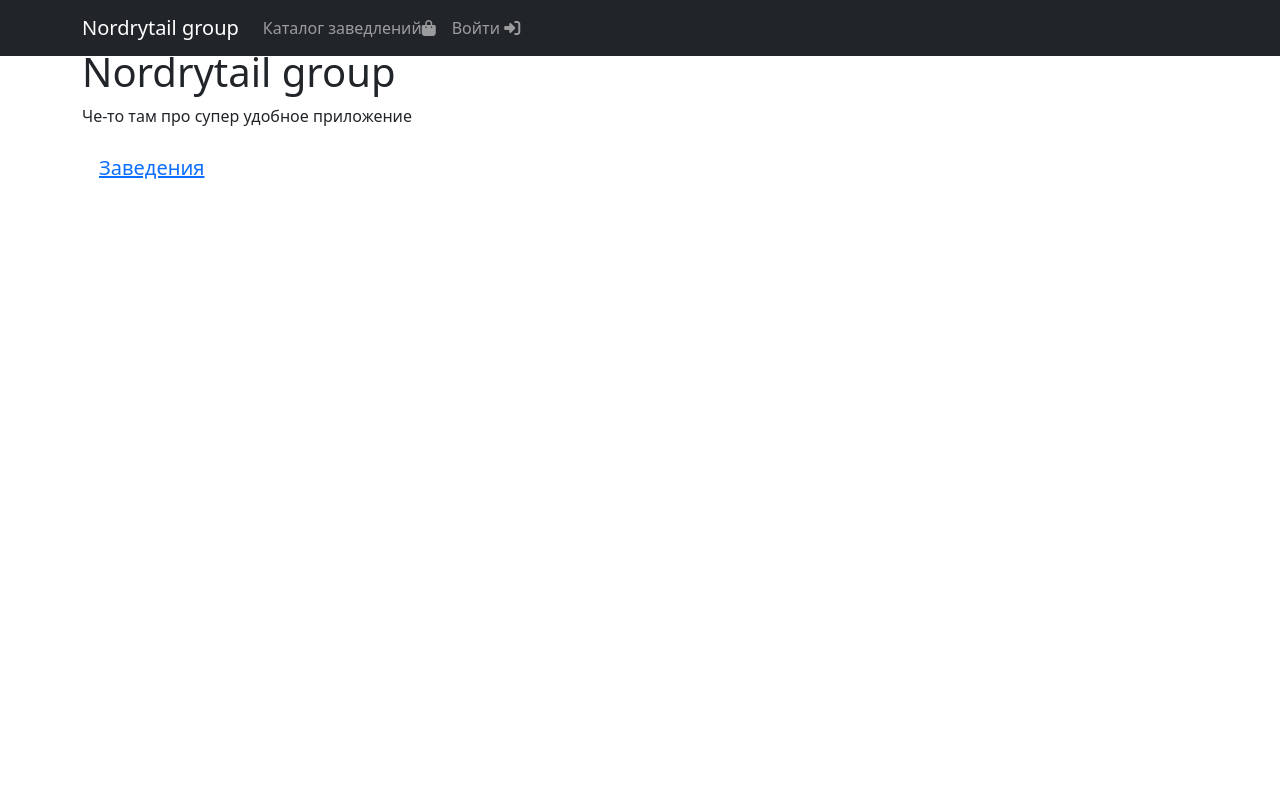
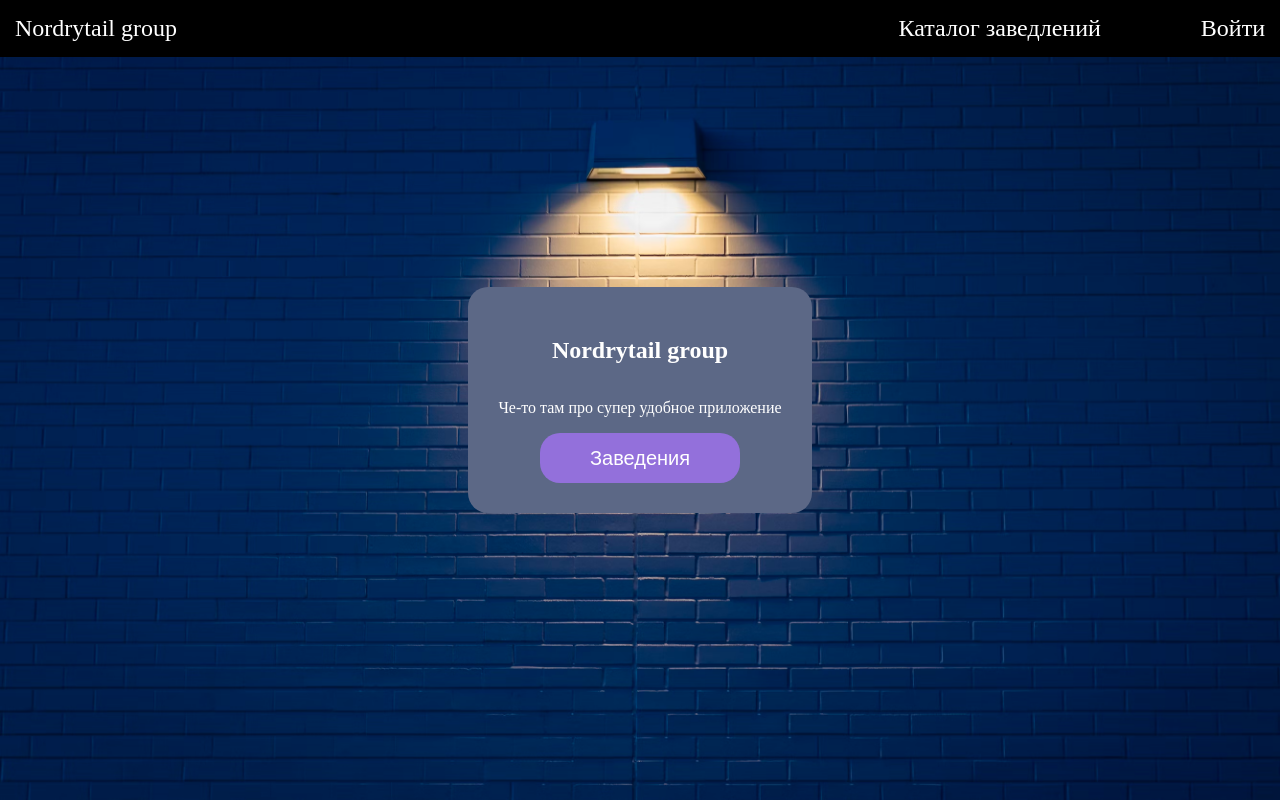
Before and after one commit to ArtiBuk/ESBNRG, a Django app: page / in a window 1280 px wide. Run offline with Django 4.2, Linux system fonts and the light colour scheme; parts of the project's set-up code (start-up, migrations or seed data) failed here and were passed over; some libraries are stand-ins or nearby versions.

Commit message:
SomeStyles

```diff
--- a/ESB/ESB/settings.py
+++ b/ESB/ESB/settings.py
@@ -124,6 +124,10 @@ USE_TZ = True
 # https://docs.djangoproject.com/en/4.1/howto/static-files/
 
 STATIC_URL = 'static/'
+STATICFILES_DIRS = (
+    os.path.join(BASE_DIR, 'static'),
+)
+
 MEDIA_URL = '/media/'
 MEDIA_ROOT = os.path.join(BASE_DIR, 'media')
 
--- a/ESB/restaurant/templates/restaurant/base.html
+++ b/ESB/restaurant/templates/restaurant/base.html
@@ -1,3 +1,4 @@
+{% load static %}
 <!DOCTYPE html>
 <html lang="en">
 
@@ -10,44 +11,36 @@
 
     <title>{{title|title}}</title>
 
-    <!-- Bootstrap core CSS -->
-    <link href="vendor/bootstrap/css/bootstrap.min.css" rel="stylesheet">
-
     <!-- Custom styles for this template -->
-    {% block css %}{% endblock%}
+    <link href="{% static 'scss/Styles.css' %}" rel="stylesheet">
+    {% block scss %}{% endblock%}
 
 </head>
 
-<body>
+<body style="margin: 0; height: 100vh;">
 
 <!-- Navigation -->
-<nav class="navbar navbar-expand-lg navbar-dark bg-dark fixed-top">
-    <div class="container">
-        <a class="navbar-brand" href={% url 'index' %}>Nordrytail group</a>
-        <button class="navbar-toggler" type="button" data-toggle="collapse" data-target="#navbarResponsive"
+<nav style="position: fixed; width: 100%;">
+    <div class="navbar">
+        <div class="navblock">
+            <div class="">
+                <a href={% url 'index' %}>Nordrytail group</a>
+            </div>
+            <!-- <button  type="button" data-toggle="collapse" data-target="#navbarResponsive"
                     aria-controls="navbarResponsive" aria-expanded="false" aria-label="Toggle navigation">
-            <span class="navbar-toggler-icon"></span>
-        </button>
-        <div class="collapse navbar-collapse" id="navbarResponsive">
-            <ul class="navbar-nav ml-auto">
-                <li class="nav-item">
-                    <a class="nav-link" href={% if user.is_authenticated %} {% url 'restaurant:index' %} {% else %} "{% url 'user:login' %}" {% endif %}>Каталог заведлений<i class="fas fa-shopping-bag"></i> </a>
-                </li>
+                <span ></span>
+            </button> -->
+            <div class="navitem" id="navbarResponsive">
+                <a href={% if user.is_authenticated %} {% url 'restaurant:index' %} {% else %} "{% url 'user:login' %}" {% endif %}>Каталог заведлений<i class="fas fa-shopping-bag"></i> </a>
             {% if user.is_authenticated %}
-                    <li class="nav-item">
-                        <a class="nav-link" href="{% url 'user:profile' %}">{{ user.first_name }} {{ user.last_name }} | {{ user.access_rights}}
+                <a href="{% url 'user:profile' %}">{{ user.first_name }} {{ user.last_name }} | {{ user.access_rights}}
                     <i class="fas fa-user-circle"></i>
                 </a>
-                    </li>
-                    <li class="nav-item">
-                        <a class="nav-link" href="{% url 'user:logout' %}">Выйти <i class="fas fa-sign-out-alt"></i></a>
-                    </li>
+                <a href="{% url 'user:logout' %}">Выйти <i class="fas fa-sign-out-alt"></i></a>
             {% else %}
-                    <li class="nav-item">
                 <a class="nav-link" href="{% url 'user:login' %}">Войти <i class="fas fa-sign-in-alt"></i></a>
-                    </li>
             {% endif %}
-            </ul>
+            </div>
         </div>
     </div>
 </nav>
@@ -57,11 +50,11 @@
 {% block footer %}{% endblock %}
 
 <!-- Bootstrap core JavaScript -->
-<script src="vendor/jquery/jquery.min.js"></script>
-<script src="vendor/bootstrap/js/bootstrap.bundle.min.js"></script>
+<!-- <script src="vendor/jquery/jquery.min.js"></script> -->
+<!-- <script src="vendor/bootstrap/js/bootstrap.bundle.min.js"></script> -->
 
 <!-- FontAwesome script -->
-<script src="vendor/fontawesome/fontawesome-icons.js" crossorigin="anonymous"></script>
+<!-- <script src="vendor/fontawesome/fontawesome-icons.js" crossorigin="anonymous"></script> -->
 
 </body>
 
--- a/ESB/restaurant/templates/restaurant/index.html
+++ b/ESB/restaurant/templates/restaurant/index.html
@@ -1,25 +1,23 @@
 {% extends 'restaurant/base.html' %}
-
-{% block css %}
-    <link href="css/index.css" rel="stylesheet">
+{% load static %}
+{% block scss %}
+    <link href="{% static 'scss/Style_index.css' %}" rel="stylesheet">
 {% endblock  %}
 
 {% block content %}
-    <section>
-        <div class="container">
-            <div class="row">
-                <div class="col-lg-6">
-                    <h1 class="mt-5">Nordrytail group</h1>
-                    <p>
+    <section class="bodys">
+        <div class="block">
+            <div class="backgroundB">
+                <h1 class="textName">Nordrytail group</h1>
+                <p class="">
                     Че-то там про супер удобное приложение
                 </p>
-                    <button id="start-purchase-btn" type="button" class="btn btn-lg">
+                <button class="button" id="start-purchase-btn" type="button">
                     <a id="start-purchase-link" href={% url 'restaurant:index'%}>
                         Заведения
                     </a>
                 </button>
             </div>
         </div>
-        </div>
     </section>
 {% endblock %}
--- a/ESB/restaurant/templates/restaurant/restaurant.html
+++ b/ESB/restaurant/templates/restaurant/restaurant.html
@@ -1,12 +1,11 @@
 {% extends 'restaurant/base.html' %}
-
+{% load static %}
 {% block css %}
-    <link href="css/products.css" rel="stylesheet">
+    <link href="{% static 'scss/Style_restaurant.css' %}" rel="stylesheet">
 {% endblock %}
 
 {% block content %}
     <div class="container">
-
         {% comment %} <div class="row">
             <div class="col-lg-3">
                 <h1 class="my-4">Nordrytail group</h1>
--- /dev/null
+++ b/ESB/static/scss/Style_index.css
@@ -0,0 +1,41 @@
+
+.block{
+    display: flex;
+    flex-direction: column;
+    align-items: center;
+    justify-content: center;
+    height: 100%;
+    color: white;
+}
+
+.bodys{
+    height: 100%;
+    background-size: cover;
+    background-repeat: no-repeat;
+    background-image: url("../../../static/images/backimage.avif");
+}
+
+.textName{
+    font-size: 24px;
+}
+
+.button{
+    width: 200px;
+    height: 50px;
+    background-color: mediumpurple;
+    color: white;
+    font-size: 20px;
+    border-radius: 20px;
+    border: none;
+    cursor: pointer;
+}
+
+.backgroundB{
+    display: flex;
+    flex-direction: column;
+    align-items: center;
+    justify-content: center;
+    background-color: #5c6886;
+    border-radius: 20px;
+    padding: 30px;
+}
--- /dev/null
+++ b/ESB/static/scss/Styles.css
@@ -0,0 +1,28 @@
+.navbar{
+    background-color: black;
+    display: flex;
+    align-items: center;
+    justify-content: center;
+    width: 100%;
+}
+
+.navblock{
+    display: flex;
+    justify-content: space-between;
+    font-size: 24px;
+    padding: 15px;
+    color: white;
+    text-decoration: none;
+    cursor: pointer;
+    max-width: 1600px;
+    width: 100%;
+}
+
+.navitem{
+    display: flex;
+    gap: 100px;
+}
+
+a {
+    all: unset;
+}
```
Also changed, not shown: ESB/static/scss/Style_restaurant.css (added, +41 -0 lines), ESB/static/images/backimage.avif (added). Lines whose indentation alone changed are shown as unchanged.
